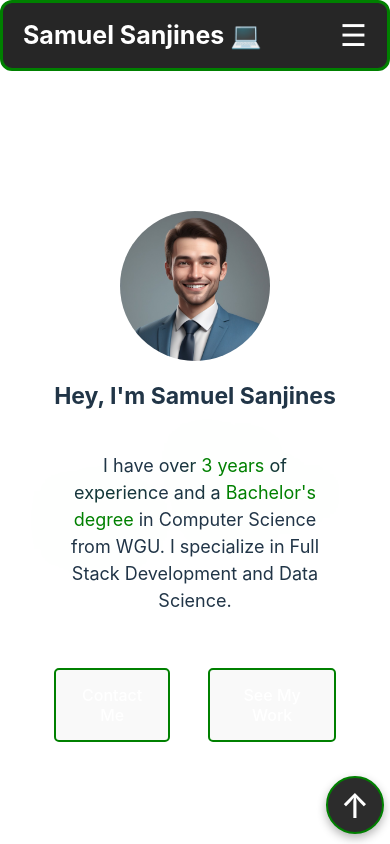
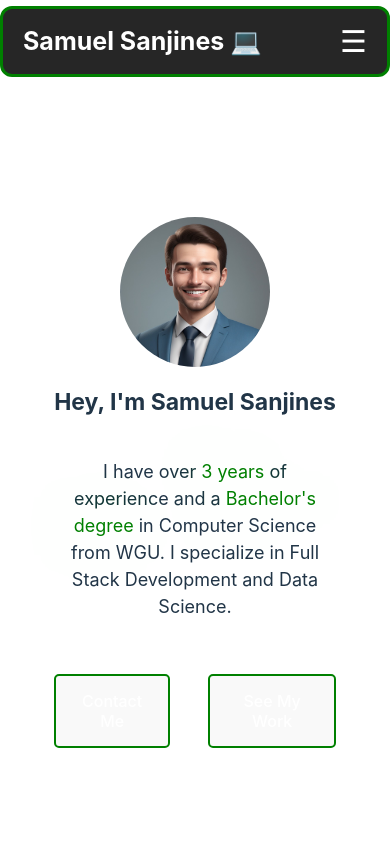
Before and after one commit to SamuSanj09/my-portfolio, a React (Vite) app: page / in a window 390 px wide. Built offline with nearby package versions, Linux system fonts and the light colour scheme.

Commit message:
rebasing the button

```diff
--- a/package.json
+++ b/package.json
@@ -14,6 +14,7 @@
     "bootstrap": "^5.3.3",
     "font-awesome": "^4.7.0",
     "framer-motion": "^12.4.7",
+    "lodash.debounce": "^4.0.8",
     "react": "^19.0.0",
     "react-bootstrap": "^2.10.9",
     "react-dom": "^19.0.0",
--- a/src/components/Navbar.css
+++ b/src/components/Navbar.css
@@ -1,6 +1,7 @@
 /* Base navbar styles */
 .navbar {
   width: 80%;
+  width: 90%;
   margin: 0 auto; /* Centra la barra de navegación */
   justify-content: center; /* Centra la navbar */
   align-items: center;
@@ -13,6 +14,7 @@
   left: 0;
   z-index: 100; /* Make sure it stays on top */
   box-sizing: border-box; /* Ensures padding is included in width */
+  margin-top: 12px;
 }
 
 /* Navbar Container */
@@ -115,6 +117,7 @@
     padding: 10px 20px;
     display: flex;
     width: 100%;
+    margin-top:  6px;
   }
 
   .logo a {
@@ -157,6 +160,7 @@
     padding: 10px 20px;
     display: flex;
     width: 100%;
+    margin-top:  6px;
   }
 
   .logo a {
--- a/src/components/ScrollButton.css
+++ b/src/components/ScrollButton.css
@@ -1,55 +1,47 @@
 .scroll-to-top {
-    position: fixed !important;
-    bottom: 30px !important;
-    right: 50px !important;
     width: 60px;
     height: 60px;
     background-color: #2c2c2c;
     color: white;
     border: 2.5px solid green; /* Set default border to green */
+    border: 2.5px solid green;
     border-radius: 50%;
     cursor: pointer;
     font-size: 24px;
     display: flex;
     align-items: center;
     justify-content: center;
-    z-index: 9999 !important;  /* Aseguramos que esté por encima de todo */
-    box-shadow: 0 4px 10px rgba(0,0,0,0.3);
-    transition: all 0.3s ease;
+}
+
+.scroll-to-top.hidden {
+    opacity: 0;
+    visibility: hidden;
 }
 
 .scroll-to-top:hover {
-    border: 3.5px solid green;
-    border-color: green;
-    background-color: #2c2c2c; /* Mantenemos el fondo original */
+    border-width: 3.5px;
     transform: translateY(-3px);
     box-shadow: 0 10px 15px rgba(0, 255, 0, 0.3); /* Ajustamos sombra */
+    box-shadow: 0 10px 15px rgba(0, 255, 0, 0.3);
 }
 
 .scroll-to-top:focus {
-    outline: none;
-    border-color: green;
 }
 
+/* Ajustes para móviles */
 @media (max-width: 768px) {
     .scroll-to-top {
-        right: 6px !important;
-        bottom: 12px !important;
         width: 58px;
         height: 58px;
-        font-size: 2.1rem; /* Aumenta aún más el tamaño en dispositivos pequeños */
-        padding: 15px;
-        display: flex;
-        align-items: center;
-        justify-content: center;
+    }
+}
+
+/* Ajustes para pantallas muy pequeñas */
+@media (max-width: 400px) {
+    .scroll-to-top {
+        width: 50px;
+        height: 50px;
+        font-size: 1.8rem;
     }
 
 }
-
-@media (max-width: 769px) and (max-width: 1024px) {
-    .scroll-to-top {
-        right: 6px !important;
-        bottom: 10px !important;
-    }
-
-}
--- a/src/components/ScrollButton.jsx
+++ b/src/components/ScrollButton.jsx
@@ -1,44 +1,54 @@
-import { useEffect, useState } from 'react';
+import { useState, useEffect } from 'react';
 import './ScrollButton.css';
 
 const ScrollButton = () => {
-    console.log('ScrollButton component rendered');
     const [isVisible, setIsVisible] = useState(false);
 
-    // Detecta el desplazamiento y muestra el botón cuando se hayan desplazado 300px
+    // Maneja el evento de scroll
+    const handleScroll = () => {
+        console.log('Scroll event triggered'); // Depuration
+        console.log('ScrollY:', window.scrollY); // Depuration
+
+        if (window.scrollY > 100) {
+            console.log('ScrollY > 100, haciendo el botón visible');
+            setIsVisible(true);
+        } else {
+            console.log('ScrollY <= 100, ocultando el botón');
+            setIsVisible(false);
+        }
+    };
+
     useEffect(() => {
-        const handleScroll = () => {
-            if (window.scrollY > 50) {
-                console.log('Scroll detected, setting visibility to true');
-                setIsVisible(true);
-            } else {
-                console.log('Scroll detected, setting visibility to false');
-                setIsVisible(false);
-            }
-        };
+        console.log('Componente montado, registrando evento de scroll');
 
+        // Register it
         window.addEventListener('scroll', handleScroll);
 
-        // Limpiar el evento de scroll cuando el componente se desmonte
+        // Verifify the initial scroll position
+        handleScroll();
+
         return () => {
+            console.log('Componente desmontado, eliminando evento de scroll');
             window.removeEventListener('scroll', handleScroll);
         };
     }, []);
 
+    useEffect(() => {
+        console.log('Estado isVisible actualizado:', isVisible);
+    }, [isVisible]);
+
+    // Scroll Function
     const scrollToTop = () => {
-        console.log('Button clicked, attempting to scroll to top');
-
-        // Method 3: Document element properties
-        document.documentElement.scrollTop = 0;
-        document.body.scrollTop = 0; // For Safari
-        console.log('Scroll to top executed');
+        console.log('Botón clickeado, haciendo scroll hacia arriba'); // Depuración
+        window.scrollTo({ top: 0, behavior: 'smooth' });
     };
 
     return (
         <button
-            className={`scroll-to-top ${isVisible ? 'visible' : ''}`}
+            className={`scroll-to-top ${isVisible ? 'visible' : 'hidden'}`}
             onClick={scrollToTop}
             aria-label="Scroll to top"
+            tabIndex={0}
         >
             ↑
         </button>
```
Also changed, not shown: 1 other file (tests, documents, lock files or other folders).
